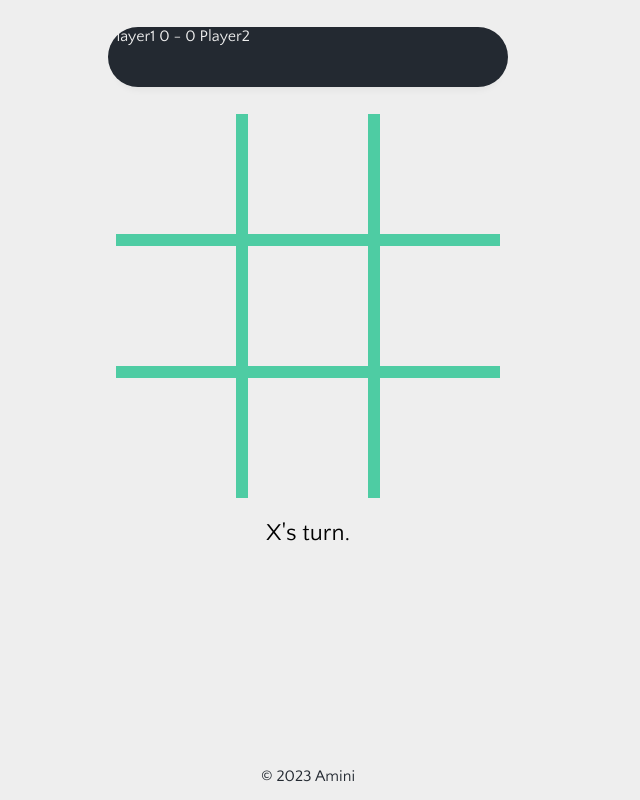
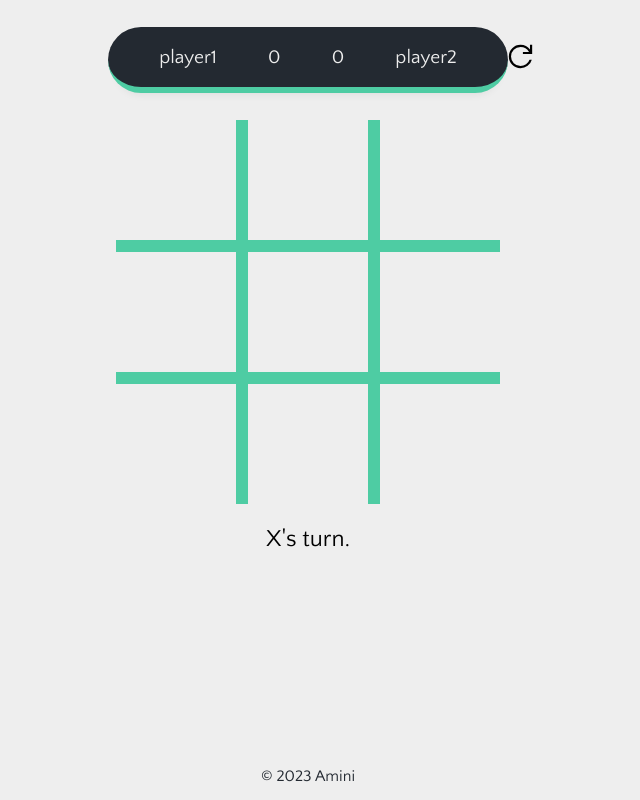
Before and after one commit to AEmin321/tic-tac-toe, a plain HTML site: page index.html in a window 1280 px wide. Shown: the whole page, without its empty margins (332-972 px from the left). Drawn offline with Linux system fonts and the light colour scheme.

Commit message:
Added and styled the players score overlay

```diff
--- a/index.html
+++ b/index.html
@@ -10,8 +10,11 @@
 <body>
     <div class="container">
         <div class="buttons-overlay">
-            <div class="score-screen">Player1<span class="player1-score"> 0</span> - <span class="player2-score">0 </span>Player2</div>
-            <div class="restart-btn"></div>
+            <div class="player1-name">player1</div>
+            <div class="player1-score">0</div>
+            <div class="player2-score">0</div>
+            <div class="player2-name">player2</div>
+            <div class="restart"><img src="./imgs/refresh_FILL0_wght400_GRAD0_opsz48.svg" alt="restart button icon"></div>
         </div>
         <div class="winner-overlay"></div>
         <div class="board"></div>
--- a/styles.css
+++ b/styles.css
@@ -64,9 +64,29 @@ footer {
 .buttons-overlay {
     background-color: #232931;
     color: #EEEEEE;
+    display: flex;
+    font-size: 1.2rem;
+    justify-content: space-evenly;
+    align-items: center;
     width: 400px;
     height: 60px;
     margin: 27px 0;
     border-radius: 66px;
     box-shadow: rgba(33, 35, 38, 0.1) 0px 10px 10px -10px;
+    border-bottom: 6px solid #4ECCA3;
 }
+
+.restart>img {
+    width: 35px;
+}
+
+.restart {
+    position:absolute;
+    right: 32%;
+    margin-top: 4px;
+    cursor: pointer;
+}
+
+.restart:hover {
+    border-bottom: 6px solid #4ECCA3;
+}
```
Also changed, not shown: imgs/refresh_FILL0_wght400_GRAD0_opsz48.svg (added).
